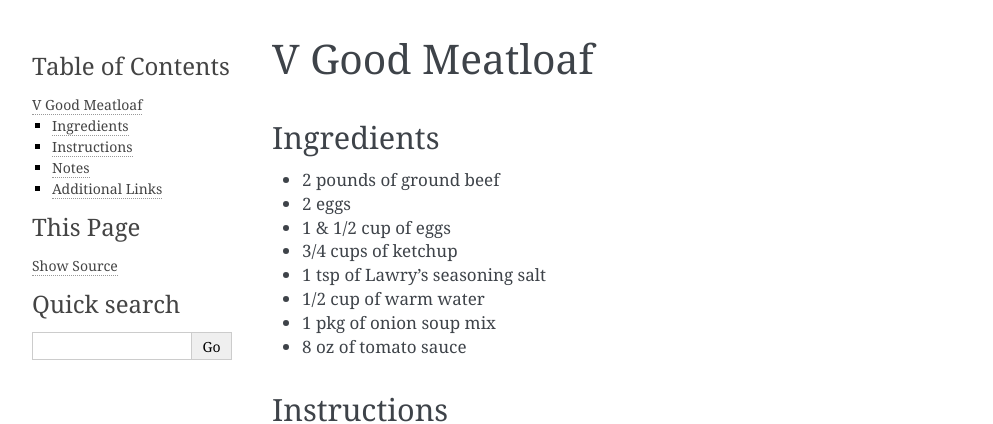
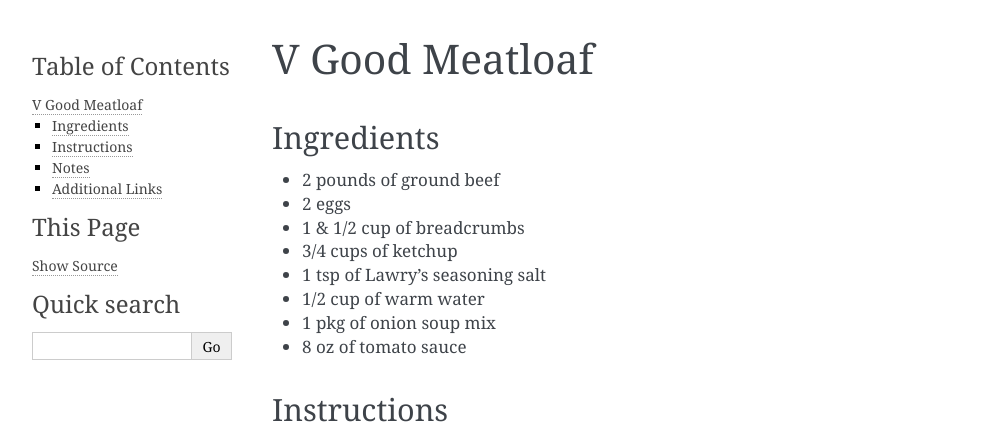
Before and after one commit to bocajnotnef/Recipys, a Sphinx documentation site: the page built from doc/Beef/meatloaf.rst, in a window 1280 px wide. Shown: the top 424 px of the page, without its empty margins (148-1141 px from the left). Built offline with Sphinx 7.4.7, drawn with Linux system fonts in a browser that asks for light colours.

Commit message:
fix meatloaf recipe

```diff
--- a/doc/Beef/meatloaf.rst
+++ b/doc/Beef/meatloaf.rst
@@ -6,7 +6,7 @@ Ingredients
 
 * 2 pounds of ground beef
 * 2 eggs
-* 1 & 1/2 cup of eggs
+* 1 & 1/2 cup of breadcrumbs
 * 3/4 cups of ketchup
 * 1 tsp of Lawry's seasoning salt
 * 1/2 cup of warm water
```
